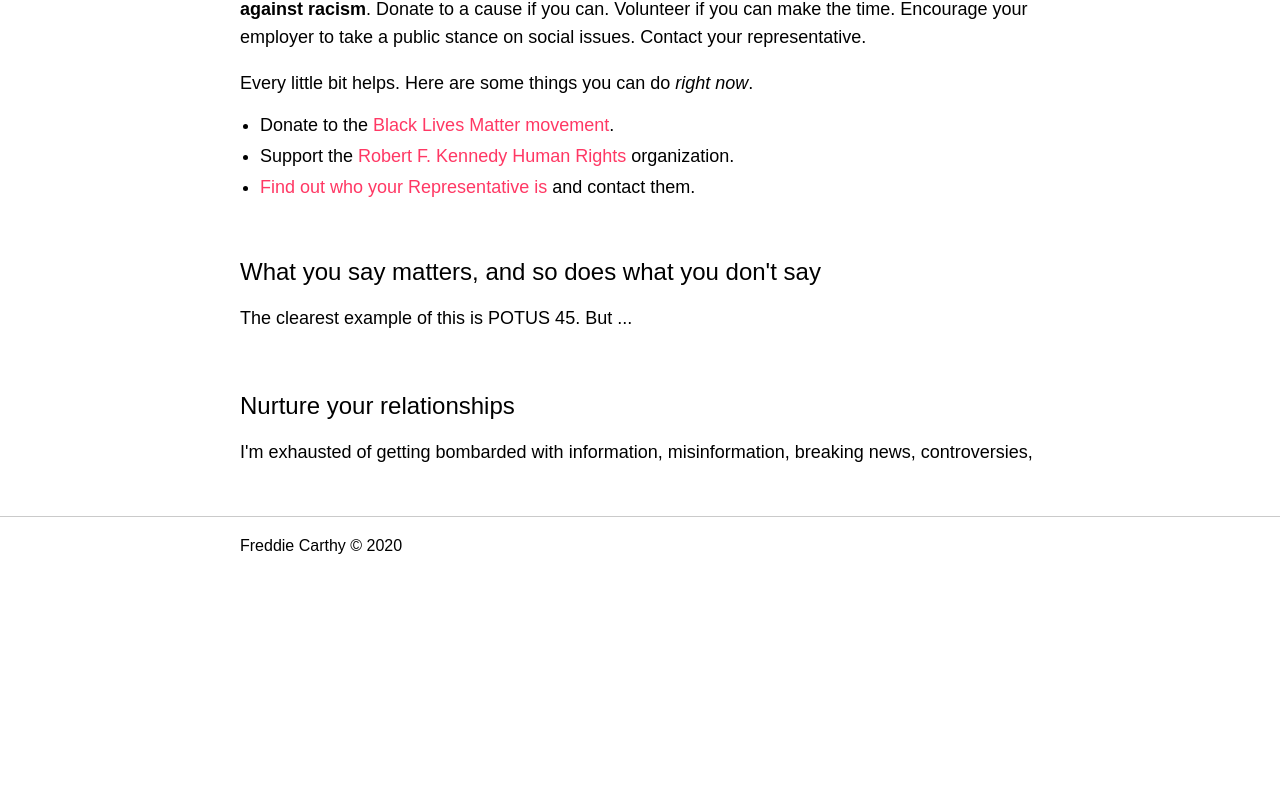
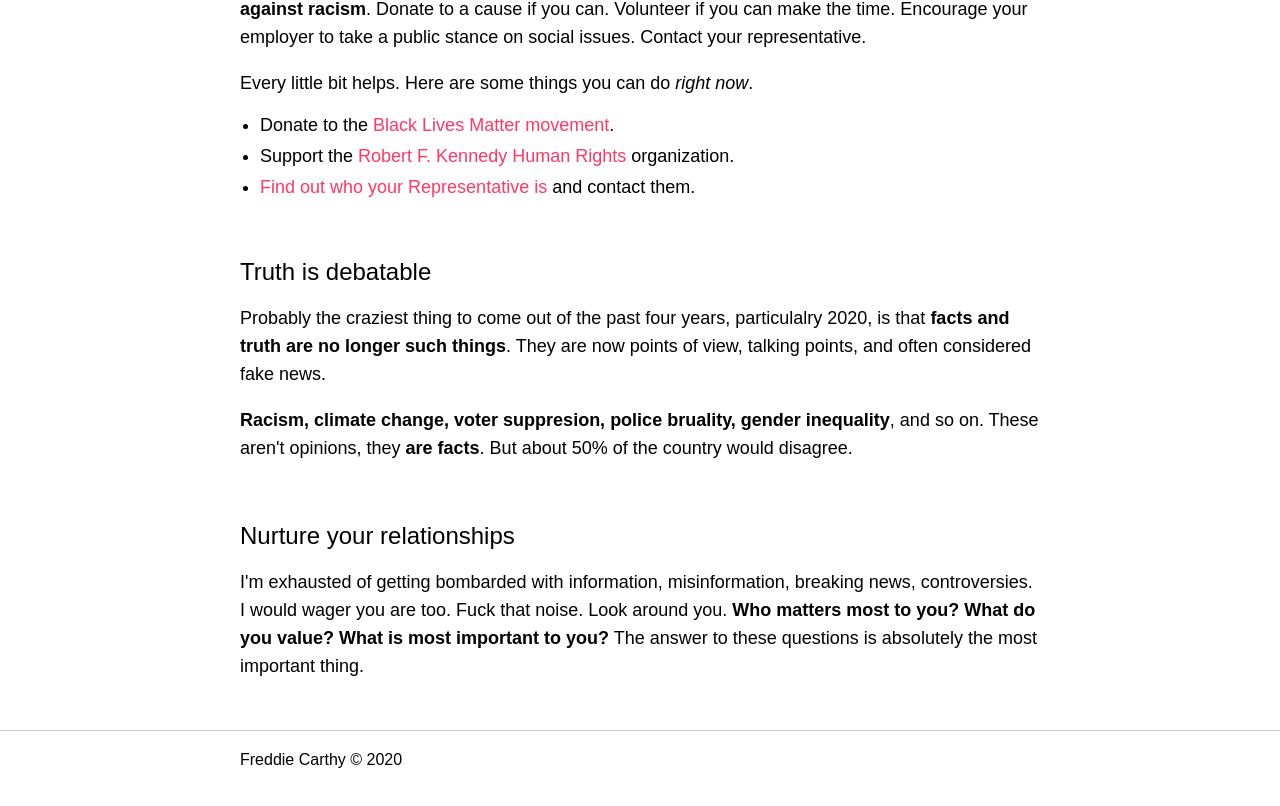
Before and after one commit to gjunkie/freddiecarthy, a Next.js app: page /what-matters-to-me in a window 1280 px wide. Shown: the part 608-1414 px from the top of the page. Before the commit the page ends 1213 px from the top, so only its background shows below. Built offline with nearby package versions, Linux system fonts and the light colour scheme.

Commit message:
add more personal details

```diff
--- a/pages/about.js
+++ b/pages/about.js
@@ -24,6 +24,7 @@ const About = () => {
           I&apos;ve lived in quite a few places, and I consider myself &quot;from&quot; a few of those. I was born in Los Angeles, CA, but grew up in Córdoba, Argentina before moving <i>back</i> to LA.
         </p>
 
+        <h4>Some of my favorites</h4>
         <ul className={styles.favorites}>
           <li><strong>Favorite roasters</strong>: <a href="https://extractocoffee.com/" target="_blank" rel="noreferrer">Extractor Coffee</a> and <a href="https://proudmarycoffee.com/" target="_blank" rel="noreferrer">Proud Mary</a>.</li>
           <li><strong>Favorite breweries</strong>: <a href="https://breakside.com/" target="_blank" rel="noreferrer">Breakside Brewery</a> and <a href="https://www.buoybeer.com/" target="_blank" rel="noreferrer">Buoy Beer Company</a>.</li>
--- a/pages/index.js
+++ b/pages/index.js
@@ -22,7 +22,7 @@ const Home = () => {
 
       <main className={styles.home}>
         <p>
-          Hi, I&apos;m Freddie. I&apos;m a human living in the Pacific Northwest with my wife and two amazing kids. I&apos;ve been working as a Software Engineer since 2010. <strong>I&apos;m currently working as a Senior Software Engineer at Twitter</strong> with a focus on frontend engineering. Previously I&apos;ve worked at Discovery Networks, Nike, and Opal Labs.
+          Hi, I&apos;m Freddie. My pronouns are he/him. I&apos;m a human living in the Pacific Northwest with my wife and two amazing kids. I&apos;ve been working as a Software Engineer since 2010. <strong>I&apos;m currently working as a Senior Software Engineer at Twitter</strong> with a focus on frontend engineering. Previously I&apos;ve worked at Discovery Networks, Nike, and Opal Labs.
         </p>
 
         <p>
--- a/pages/what-matters-to-me.js
+++ b/pages/what-matters-to-me.js
@@ -41,14 +41,17 @@ const WhatMattersToMe = () => {
           </li>
         </ul>
 
-        <h4>What you say matters, and so does what you don&apos;t say</h4>
+        <h4>Truth is debatable</h4>
         <p>
-          The clearest example of this is POTUS 45. But ...
+          Probably the craziest thing to come out of the past four years, particulalry 2020, is that <strong>facts and truth are no longer such things</strong>. They are now  points of view, talking points, and often considered fake news.
+        </p>
+        <p>
+          <strong>Racism, climate change, voter suppresion, police bruality, gender inequality</strong>, and so on. These aren&apos;t opinions, they <strong>are facts</strong>. But about 50% of the country would disagree.
         </p>
 
         <h4>Nurture your relationships</h4>
         <p>
-          I&apos;m exhausted of getting bombarded with information, misinformation, breaking news, controversies,
+          I&apos;m exhausted of getting bombarded with information, misinformation, breaking news, controversies. I would wager you are too. Fuck that noise. Look around you. <strong>Who matters most to you? What do you value? What is most important to you?</strong> The answer to these questions is absolutely the most important thing.
         </p>
       </main>
     </>
```
